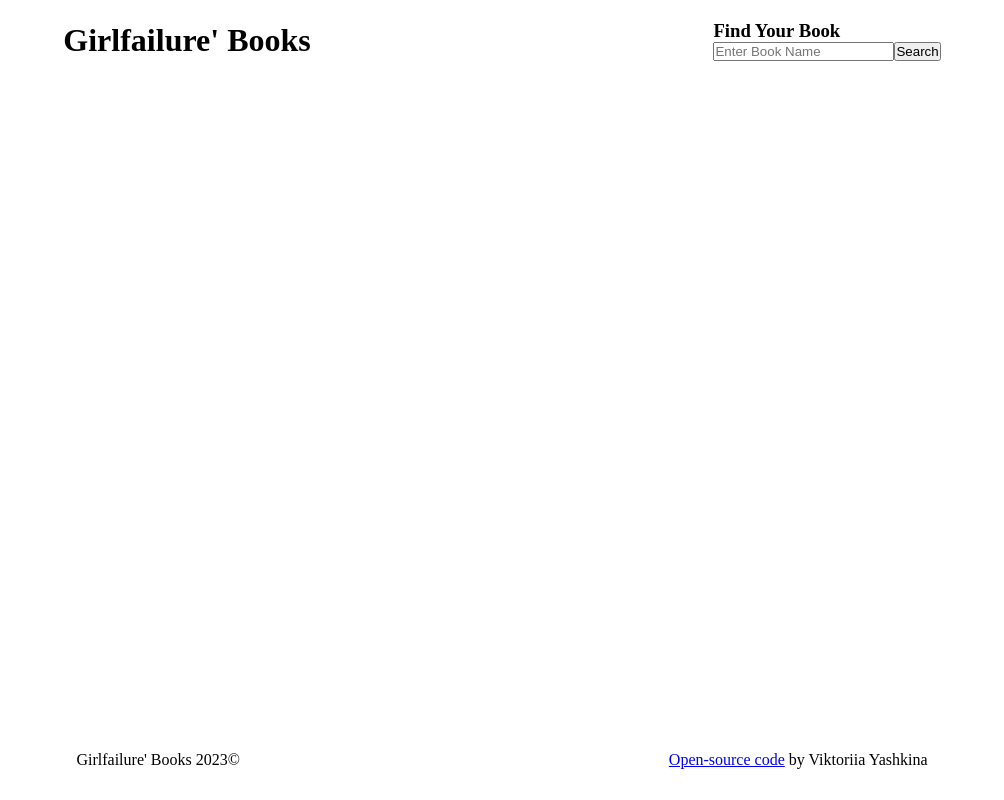
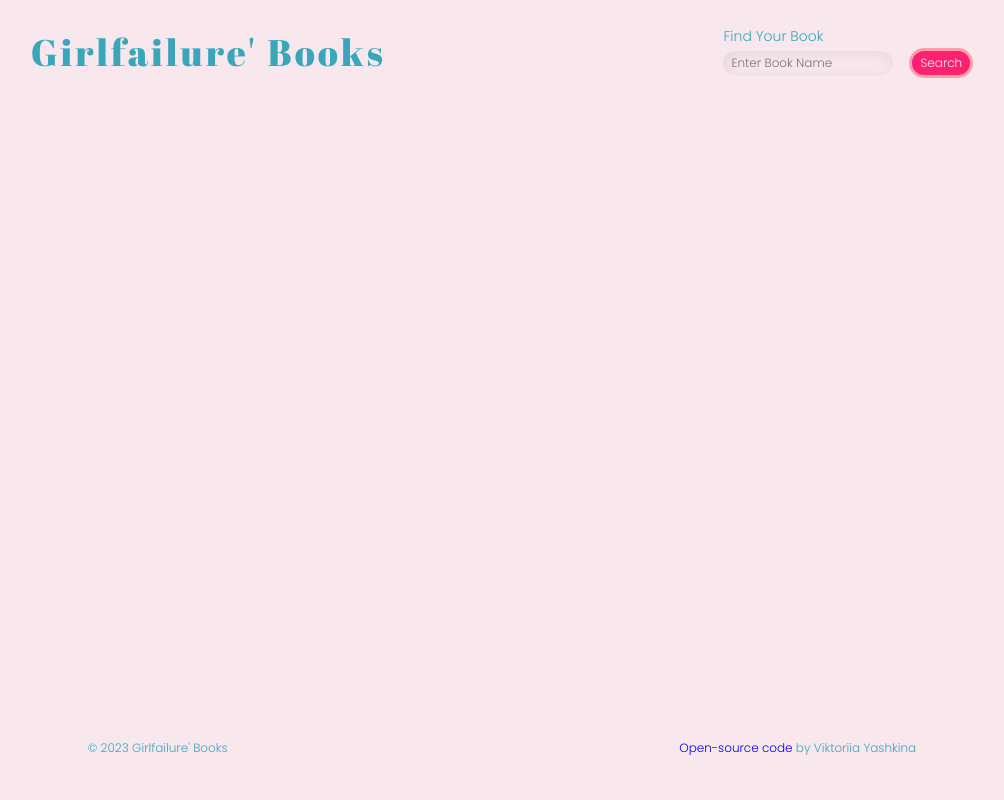
Before and after one commit to viktoriia-yash/book-app-react, a React (Create React App) app: page / in a window 1280 px wide. Shown: the whole page, without its empty margins (138-1142 px from the left). Built offline with nearby package versions, Linux system fonts and the light colour scheme.

Commit message:
final version of styling
And something broke API lol

```diff
--- a/src/Components/Footer.js
+++ b/src/Components/Footer.js
@@ -4,8 +4,8 @@ const Footer = () => {
   return (
     <>
       <div className="footer">
-        <p>Girlfailure' Books 2023©</p>
-        <p>
+        <p className="copyright">© 2023 Girlfailure' Books</p>
+        <p className="github-link">
           <a
             href="https://github.com/viktoriia-yash/book-app-react"
             rel="noopener noreferrer"
--- a/src/Components/Header.js
+++ b/src/Components/Header.js
@@ -12,7 +12,8 @@ const Header = () => {
     if (evt.key === "Enter") {
       axios
         .get(
-          `https://www.googleapis.com/books/v1/volumes?q='+search+'&key=${apiKey}`+'&maxResults=20'
+          `https://www.googleapis.com/books/v1/volumes?q='+search+'&key=${apiKey}` +
+            "&maxResults=20"
         )
         .then((res) => setData(res.data.items))
         .catch((err) => console.log(err));
@@ -23,10 +24,12 @@ const Header = () => {
     <>
       <div className="header">
         <div className="rowOne">
-          <h1>Girlfailure' Books</h1>
+          <a className="home-btn" href="/">
+            <h1 className="app-title">Girlfailure' Books</h1>
+          </a>
         </div>
         <div className="rowTwo">
-          <h3>Find Your Book</h3>
+          <h3 className="search-book-title">Find Your Book</h3>
           <div className="searchBar">
             <input
               type="text"
@@ -34,8 +37,9 @@ const Header = () => {
               value={search}
               onChange={(e) => setSearch(e.target.value)}
               onKeyUp={searchBook}
+              className="search-bar-book"
             />
-            <button>Search</button>
+            <button className="search-btn-book">Search</button>
           </div>
         </div>
       </div>
--- a/src/Components/Modal.js
+++ b/src/Components/Modal.js
@@ -10,8 +10,8 @@ const Modal = ({ show, item, onClose }) => {
     <>
       <div className="overlay">
         <div className="overlay-inner">
-          <button className="Close" onClick={onClose}>
-            X
+          <button className="close-btn" onClick={onClose}>
+            x
           </button>
           <div className="inner-box">
             <img src={thumbnail} alt="" />
@@ -22,8 +22,12 @@ const Modal = ({ show, item, onClose }) => {
                 {item.volumeInfo.publisher}{" "}
                 <span>{item.volumeInfo.publisherDate}</span>
               </h4>
-              <a href={item.volumeInfo.previewLink}>
-                <button className="more-btn">More</button>
+              <a
+                href={item.volumeInfo.previewLink}
+                rel="noopener noreferrer"
+                target="_blank"
+              >
+                <button className="book-preview-btn">More</button>
               </a>
             </div>
           </div>
--- a/src/index.css
+++ b/src/index.css
@@ -1,64 +1,119 @@
+@import url("https://fonts.googleapis.com/css2?family=Abril+Fatface&display=swap");
+@import url("https://fonts.googleapis.com/css2?family=Poppins:wght@300;400;500;600;700;800;900&display=swap");
+
 * {
   margin: 0;
   padding: 0;
   box-sizing: border-box;
+  background-color: #f8e8ee;
+  font-family: "Poppins", sans-serif;
+  font-weight: 300;
 }
 
 .header,
 .footer {
-  height: 10vh;
+  height: 13vh;
   width: 100%;
   display: flex;
   align-items: center;
   justify-content: space-around;
 }
 
+/* Header Styling */
+.app-title,
+.search-book-title {
+  color: #3aa6b9;
+}
+
+.home-btn {
+  text-decoration: none;
+}
+
+.app-title {
+  font-family: "Abril Fatface", cursive;
+  font-size: 37px;
+  letter-spacing: 3px;
+}
+
+.search-book-title {
+  font-size: 14px;
+}
+
+.search-bar-book,
+.search-btn-book {
+  padding: 0.2rem 0.5rem;
+  font-size: 12px;
+  border-radius: 1rem;
+  outline: none;
+  margin-top: 1px;
+}
+
+.search-bar-book {
+  width: 170px;
+  border: none;
+  box-shadow: rgba(0, 0, 0, 0.06) 2px 3px 13px 2px inset;
+  margin-right: 1rem;
+}
+
+.search-btn-book {
+  border: 3px solid #ff9eaa;
+  background-color: #ff2171;
+  color: #f9f5f6;
+  cursor: pointer;
+}
+
+/* Body Styling */
+
 .body-page {
-  height: 80vh;
+  height: 74vh;
   overflow-y: scroll;
 }
 
 .container {
   width: 75%;
-  margin: 0 auto;
+  margin: 1rem auto;
   display: grid;
-  grid-template-columns: repeat(auto-fit, minmax(250px, 0.5fr));
-  grid-gap: 20px;
+  grid-template-columns: repeat(4, 1fr);
+  grid-gap: 30px;
   box-sizing: border-box;
 }
 
 .card {
-  padding: 0.5rem;
-  margin-bottom: 1rem;
-  box-shadow: 0 5px 5px rgba(0, 0, 0, 0.5);
-  transition: 0.5s;
+  position: relative;
+  display: flex;
+  flex-direction: column;
+  justify-content: space-around;
+  border-right: 3px solid #c1ece4;
+  border-bottom: 3px solid #c1ece4;
+  box-shadow: #ffe4a7 3px 3px 0;
+  padding: 0.9rem;
   text-align: center;
-  position: relative;
 }
 
 .card img {
   width: 100%;
   height: 250px;
-  border-radius: 1rem 1rem 0 0;
+  margin-bottom: 0.3rem;
 }
 
-.card .book-details {
-  display: flex;
-  flex-direction: column;
+.title,
+.cost {
+  font-size: 12px;
 }
 
-.card .book-details .title {
-  font-size: 15px;
-  margin-bottom: 1rem;
+.title {
+  color: #ff9eaa;
+  font-weight: 700;
+  margin-bottom: 0.6rem;
 }
 
-.card .book-details .amount {
-  position: absolute;
-}
-
-.card:hover {
-  transform: scale(0.9);
-  background-color: rgba(255, 255, 255, 0.8);
+/* Book Details Styling */
+.overlay,
+.overlay-inner,
+.inner-box {
+  display: flex;
+  align-items: center;
+  justify-content: center;
 }
 
 .overlay {
@@ -69,60 +124,68 @@
   top: 0;
   bottom: 0;
   right: 0;
-  background-color: linear-gradient(rgba(0, 0, 0, 0.2), rgba(0, 0, 0, 0.1));
-  display: flex;
-  align-items: center;
-  justify-content: center;
 }
 
 .overlay-inner {
-  background: white;
-  width: 700px;
+  position: relative;
+  flex-direction: column;
+  width: 500px;
   height: 550px;
-  pad: 1.5rem;
-  position: relative;
+  padding: 1.5rem;
   box-sizing: border-box;
-  overflow: hidden;
-  font-size: 1.3rem;
+  overflow-y: scroll;
+  font-size: 13px;
 }
 
-.overlay-inner .close {
+.close-btn {
   position: absolute;
-  top: 1rem;
+  top: 0;
   right: 1rem;
-  outline: none;
-  border: none;
+  background-color: #ff2171;
+  color: #f9f5f6;
+  border: 3px solid #3aa6b9;
+  padding: 0 8px;
   font-size: 1rem;
-  background-color: transparent;
-}
-
-.overlay-inner .inner-box {
-  margin-top: 30px;
-  display: flex;
-  justify-content: center;
+  cursor: pointer;
 }
 
 .overlay-inner .inner-box img {
-  margin-right: 20px;
+  margin-right: 30px;
   width: 150px;
   height: 200px;
 }
 
-.overlay-inner .inner-box .author-detail {
+.title-detail {
+  color: #ff9eaa;
+  font-weight: 700;
+}
+
+.author-detail {
+  margin: 30px 0 10px 0;
+}
+
+.book-preview-btn {
+  border: 3px solid #ff9eaa;
+  box-shadow: #ffe4a7 3px 3px 0;
+  width: 100px;
+  border-radius: 1rem;
+  cursor: pointer;
   margin-top: 10px;
 }
 
-.overlay-inner .inner-box .more-btn {
-  outline: none;
-  border: 1px solid black;
-  width: 100px;
-  border-radius: 5px;
-  background-color: transparent;
-  pad: 0.3rem 0.5rem;
-}
-
-.overlay-inner .description {
+.description {
   margin-top: 2rem;
   text-align: justify;
   font: 13px;
 }
+
+/* Footer Styling */
+.copyright,
+.github-link {
+  color: #3aa6b9;
+  font-size: 12px;
+}
+
+.github-link a {
+  text-decoration: none;
+}
```
